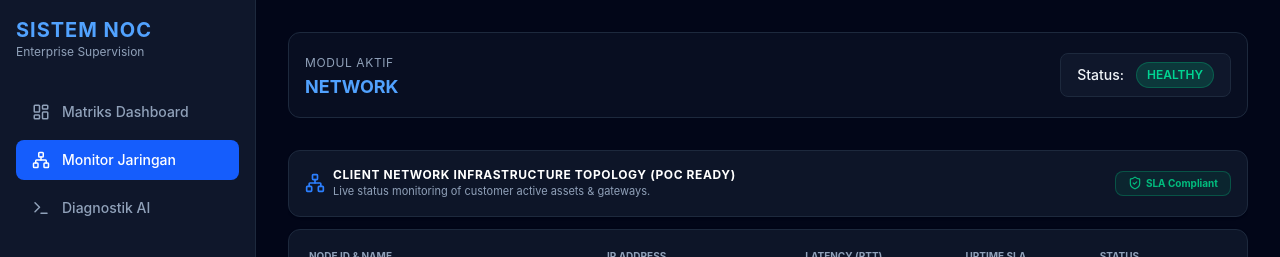
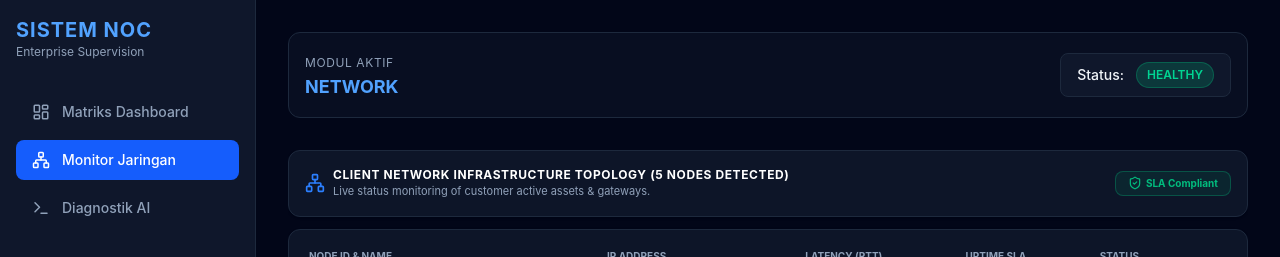
Before and after one commit to hafid2130/noc-supervision-system, a React app in the folder frontend/: page / in a window 1280 px wide. Both pictures are taken after a click on the button "Monitor Jaringan". Shown: the top 257 px of the page. Built offline with nearby package versions, Linux system fonts and the light colour scheme; no server answers; the HTML template or start-up script is replaced by a standard one.

Commit message:
Update NetworkMonitor.jsx

```diff
--- a/frontend/src/components/NetworkMonitor.jsx
+++ b/frontend/src/components/NetworkMonitor.jsx
@@ -1,9 +1,12 @@
 import React from 'react';
 import { Network, CheckCircle2, ShieldCheck } from 'lucide-react';
 
-export default function NetworkMonitor({ darkMode }) {
+export default function NetworkMonitor({ currentTelemetry, darkMode }) {
+  // Leverage the incoming active node counts or fall back to standard asset metrics
+  const activeNodesCount = currentTelemetry?.active_nodes ?? 5;
+
   const clientNodes = [
-    { id: "NODE-01", name: "Core-Router-MikroTik", ip: "192.168.10.1", latency: "12 ms", status: "ONLINE", uptime: "99.99%" },
+    { id: "NODE-01", name: "Core-Router-MikroTik", ip: "192.168.10.1", latency: currentTelemetry?.latency_ms ? `${currentTelemetry.latency_ms} ms` : "12 ms", status: "ONLINE", uptime: "99.99%" },
     { id: "NODE-02", name: "Distribution-Switch-01", ip: "192.168.10.2", latency: "18 ms", status: "ONLINE", uptime: "99.95%" },
     { id: "NODE-03", name: "Access-Point-Floor-1", ip: "192.168.20.10", latency: "24 ms", status: "ONLINE", uptime: "99.80%" },
     { id: "NODE-04", name: "Database-Server-Cluster", ip: "192.168.50.5", latency: "8 ms", status: "ONLINE", uptime: "100.0%" },
@@ -16,7 +19,7 @@ export default function NetworkMonitor({ darkMode }) {
         <div className="flex items-center space-x-2">
           <Network className="w-5 h-5 text-blue-500" />
           <div>
-            <h2 className={`text-xs font-bold ${darkMode ? 'text-white' : 'text-slate-900'} uppercase tracking-wider`}>Client Network Infrastructure Topology (PoC Ready)</h2>
+            <h2 className={`text-xs font-bold ${darkMode ? 'text-white' : 'text-slate-900'} uppercase tracking-wider`}>Client Network Infrastructure Topology ({activeNodesCount} Nodes Detected)</h2>
             <p className={`text-[11px] ${darkMode ? 'text-slate-400' : 'text-slate-500'}`}>Live status monitoring of customer active assets & gateways.</p>
           </div>
         </div>
```
